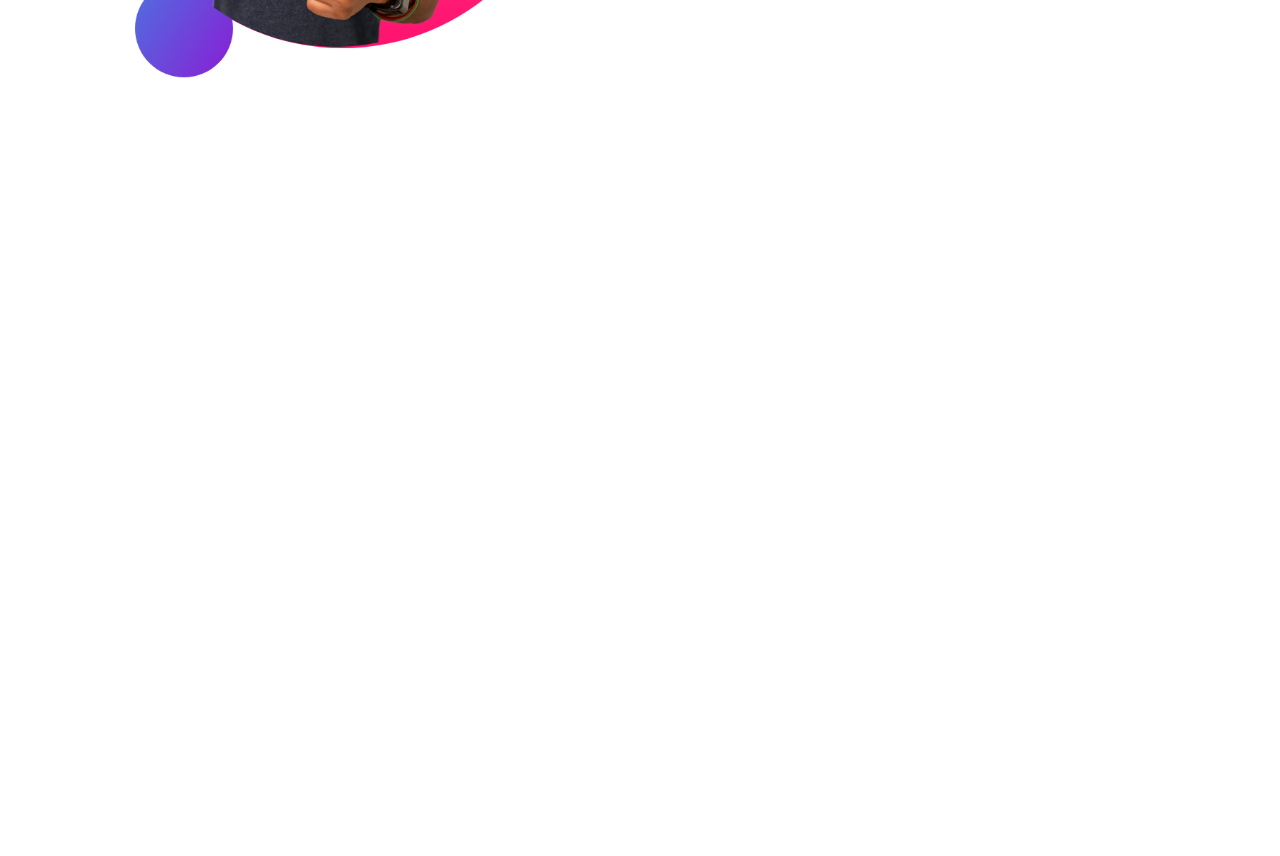
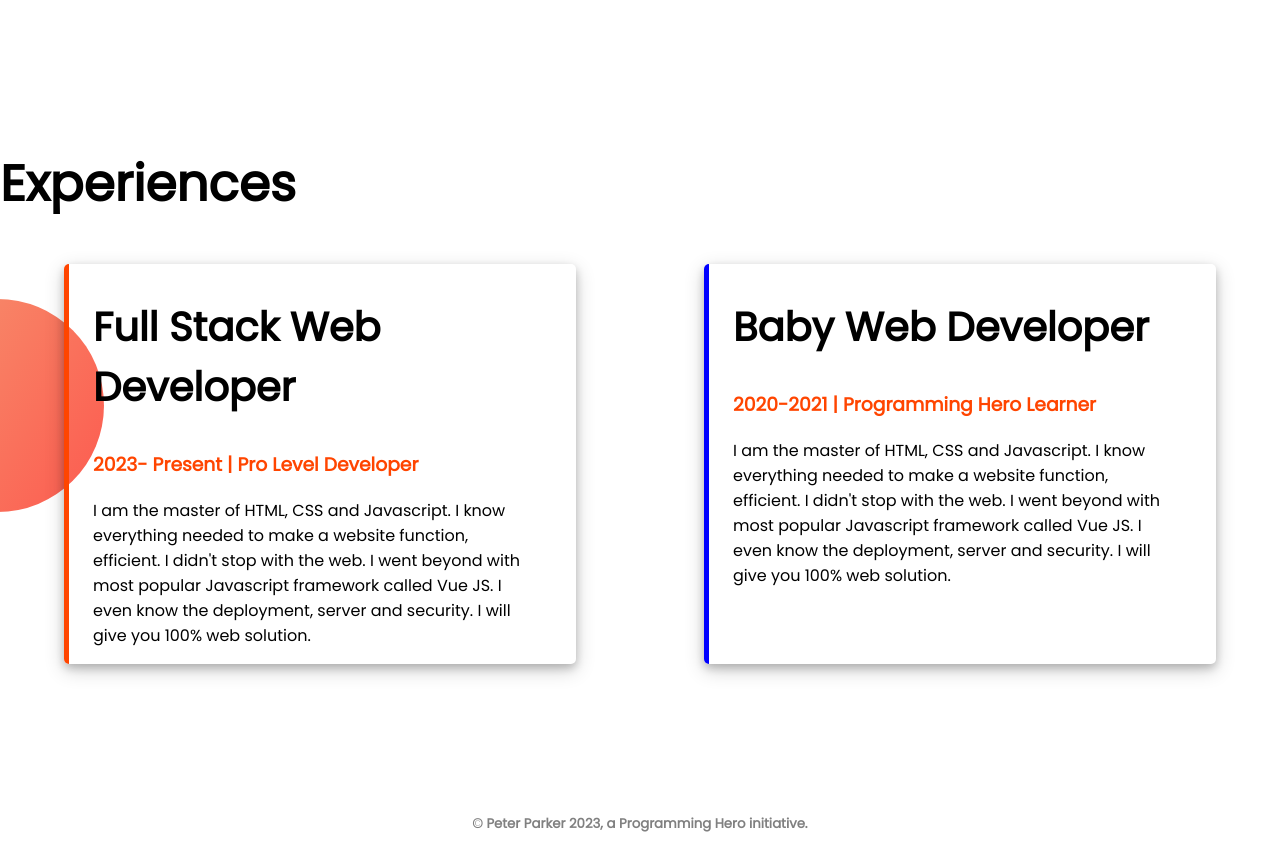
Before and after one commit to The-webtrue/developer_portfolio_HTML_CSS, a plain HTML site: page index.html in a window 1280 px wide. Shown: the part 1069-1925 px from the top of the page. Before the commit the page ends 1304 px from the top, so only its background shows below. Drawn offline with Linux system fonts and the light colour scheme.

Commit message:
footer  added

```diff
--- a/index.html
+++ b/index.html
@@ -19,7 +19,7 @@
 
   </head>
   <body>
-   <section class="top-banner">
+   <section class="top-banner flexbale-container">
     <div class="half-width">
         <h1>Welcome to</h1>
         <h1> <span>Developer</span> World</h1>
@@ -33,7 +33,7 @@
    </section>
 
   <!-- dream section  -->
-  <section class="dream-big">
+  <section class="dream-big flexbale-container">
         <div class="half-width">
            <img src="images/jhankar2.png" alt="">
         </div>
@@ -45,5 +45,26 @@
         </div>
   </section>
 
+  <!-- Experiences section -->
+  <section class="experiences-section">
+        <h1>Experiences</h1>
+        <div class="flexbale-container">
+            <div id="full-s-dev" class="half-width shadow">
+                <h2>Full Stack Web Developer</h2>
+                <h3 class="orange-color">2023- Present | Pro Level Developer</h3>
+                <p>I am the master of HTML, CSS and Javascript. I know everything needed to make a website function, efficient. I didn't stop with the web. I went beyond with most popular Javascript framework called Vue JS. I even know the deployment, server and security. I will give you 100% web solution.</p>
+            </div>
+            <div id="baby-web" class="half-width shadow">
+                <h2>Baby  Web Developer</h2>
+                <h3 class="orange-color">2020-2021 | Programming Hero Learner</h3>
+                <p>I am the master of HTML, CSS and Javascript. I know everything needed to make a website function, efficient. I didn't stop with the web. I went beyond with most popular Javascript framework called Vue JS. I even know the deployment, server and security. I will give you 100% web solution.</p>
+            </div>
+        </div>
+  </section>
+
+  <!-- footer section  -->
+  <footer>
+    <h5>© Peter Parker 2023, a Programming Hero initiative.</h5>
+  </footer>
   </body>
 </html>
--- a/style.css
+++ b/style.css
@@ -8,6 +8,10 @@ body
 h1
 {
     font-size: 50px;
+}
+
+h2{
+    font-size: 40px;
 }
 
 span
@@ -39,23 +43,27 @@ h3
     color: blanchedalmond;
 }
 
-section
+.flexbale-container
 {
     display: flex;
     margin-bottom: 150px;
 
+}
+.orange-color
+{
+    color: orangered;
 }
 
 .half-width
 {
     width: 50%;
     padding-left: 5%;
+    padding-right: 4%;
 }
 
 .half-width img
 {
     width: 88%;
-
 
 }
 
@@ -72,3 +80,41 @@ section
     background-position: right;
 
 }
+
+.experiences-p
+{
+    display: flex;
+}
+
+.experiences-section
+{
+    background-image: url(images/exp-bg.png);
+    background-repeat: no-repeat;
+    background-position: left;
+}
+
+.shadow
+{
+    width: 40%;
+    margin-left:5% ;
+    margin-right: 5%;
+    padding-left: 1.5rem;
+    box-shadow: 0 4px 8px 0 rgba(0, 0, 0, 0.2), 0 6px 20px 0 rgba(0, 0, 0, 0.19);
+    border-radius: 5px;
+}
+
+#full-s-dev
+{
+    border-left: 5px solid orangered ;
+}
+
+#baby-web
+{
+    border-left: 5px solid blue ;
+}
+
+footer
+{
+    text-align: center;
+    color: gray;
+}
```
